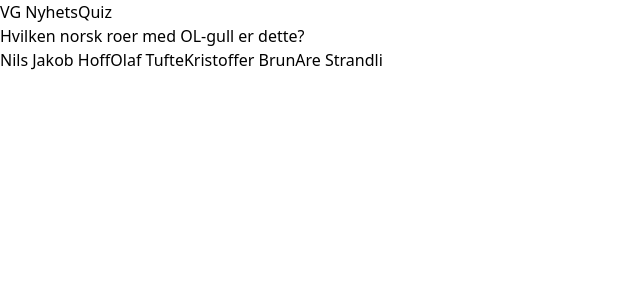
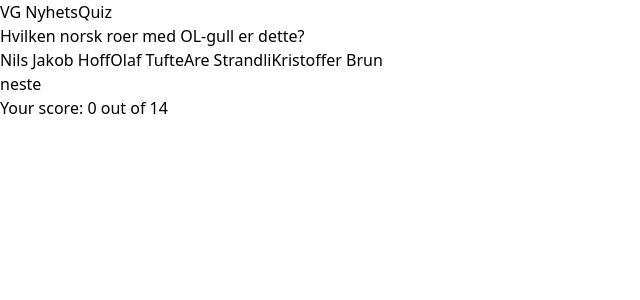
Before and after one commit to schibsted/VG-Nyhets-Quiz, a SvelteKit app: page / in a window 1280 px wide. Shown: the top 300 px of the page, without its empty margins (0-640 px from the left). Built offline with nearby package versions, Linux system fonts and the light colour scheme.

Commit message:
feat: add ts and pages

```diff
--- a/src/routes/+page.svelte
+++ b/src/routes/+page.svelte
@@ -1,28 +1,40 @@
-<script>
+<script lang="ts">
+	import { quizQuestions } from '../utils/quizQuestions';
+
 	const appName = 'VG NyhetsQuiz';
-	import { quizQuestions } from '../utils/quizQuestions';
-	import { onMount } from 'svelte';
 
+	let isAnswered = new Array(quizQuestions.length).fill(false);
+	let currentScore = 0;
 	let currentQuestionIndex = 0;
-	let currentScore = 0;
 
-	function handleAnswerSelect(answer) {
+	$: isAnswered, console.log(isAnswered);
+	$: currentScore, console.log(currentScore);
+
+	function handleAnswerSelect(answerIndex: number, questionIndex: number) {
+		if (isAnswered[questionIndex]) {
+			return;
+		}
+
+		const answer = quizQuestions[questionIndex].answers[answerIndex];
+
 		if (answer.isCorrect) {
 			currentScore++;
 		}
 
-		if (currentQuestionIndex < quizQuestions.length - 1) {
-			currentQuestionIndex++;
-		} else {
-			alert(`You scored ${currentScore} out of ${quizQuestions.length}!`);
-		}
+		isAnswered[questionIndex] = true;
+		const buttons: NodeListOf<HTMLButtonElement> = document.querySelectorAll(
+			`.question-${questionIndex} button`
+		);
+		buttons.forEach((button) => (button.disabled = true));
 	}
 
-	onMount(() => {
 	quizQuestions.forEach((question) => {
 		question.answers.sort(() => Math.random() - 0.5);
 	});
-	});
+
+	function nextQuestion(questionIndex: number) {
+		currentQuestionIndex = questionIndex + 1;
+	}
 </script>
 
 <svelte:head>
@@ -34,11 +46,19 @@
 <h1>{appName}</h1>
 <div>
 	{#if currentQuestionIndex < quizQuestions.length}
+		<div class="question question-{currentQuestionIndex}">
 			<p>{quizQuestions[currentQuestionIndex].question}</p>
-		{#each quizQuestions[currentQuestionIndex].answers as answer}
-			<button on:click={() => handleAnswerSelect(answer)}>
+			{#each quizQuestions[currentQuestionIndex].answers as answer, answerIndex}
+				<button
+					on:click={() => handleAnswerSelect(answerIndex, currentQuestionIndex)}
+					disabled={isAnswered[currentQuestionIndex]}
+				>
 					{answer.text}
 				</button>
 			{/each}
+		</div>
+		<button on:click={() => nextQuestion(currentQuestionIndex)}> neste</button>
 	{/if}
 </div>
+
+<p>Your score: {currentScore} out of {quizQuestions.length}</p>
```
Lines whose indentation alone changed are shown as unchanged.
